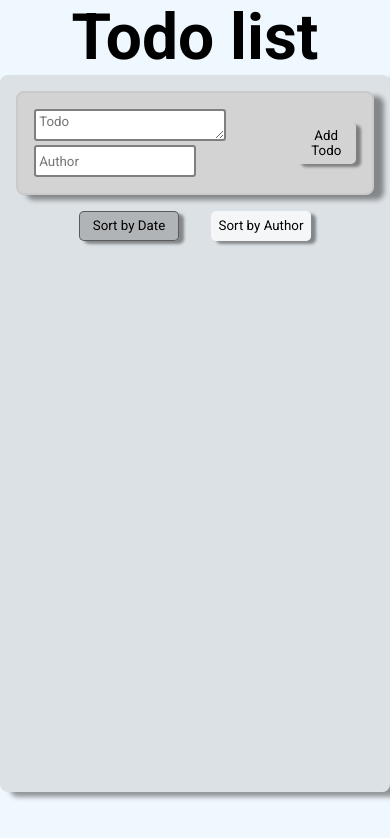
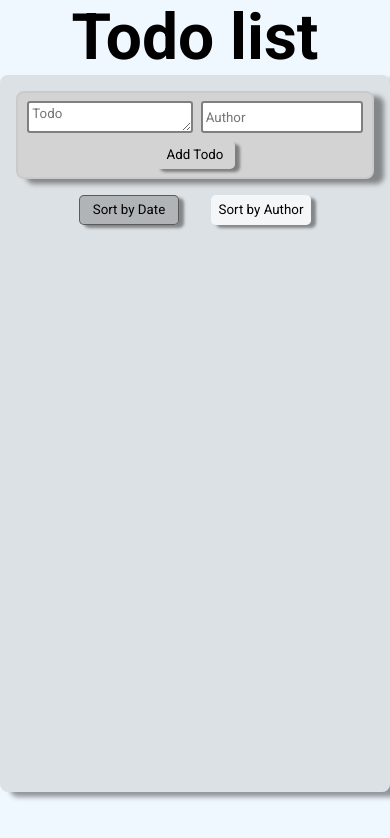
Before and after one commit to Bosseyang/Task3-react-todo-list, a React (Vite) app: page / in a window 390 px wide. Shown: the top 838 px of the page. Built offline with nearby package versions, Linux system fonts and the light colour scheme.

Commit message:
Update AddTodo.css
add responsivity

```diff
--- a/src/css/AddTodo.css
+++ b/src/css/AddTodo.css
@@ -32,3 +32,40 @@
   min-width: 12rem;
   max-width: 400px;
 }
+
+.add-todo-wrapper {
+  display: flex;
+  justify-content: center;
+  align-items: center;
+  gap: 0.5rem;
+}
+
+@media screen and (max-width: 920px) {
+}
+
+@media screen and (max-width: 480px) {
+  .add-todo {
+    padding: 0.5rem;
+  }
+  .add-todo-form {
+    display: flex;
+    flex-direction: column;
+    justify-content: center;
+    align-items: center;
+
+    gap: 0.5rem;
+  }
+  .add-todo-wrapper {
+    display: flex;
+    justify-content: space-between;
+    align-items: center;
+    gap: 0.5rem;
+  }
+  .text-input {
+    min-height: 2rem;
+    max-height: 140px;
+
+    min-width: 50px;
+    max-width: 100%;
+  }
+}
```
